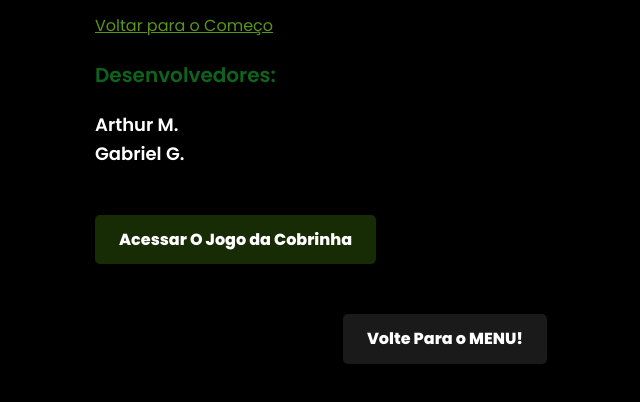
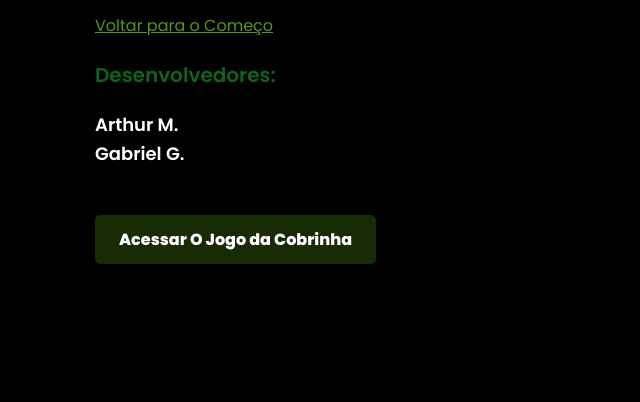
Before and after one commit to kiwik03-star/linkMySnakeGame, a plain HTML site: page index.html in a window 1280 px wide. Shown: the part 4098-4500 px from the top of the page, without its empty margins (195-835 px from the left). After the commit the page ends 4462 px from the top, so only its background shows below. Drawn offline with Linux system fonts and the light colour scheme.

Commit message:
Update index.html

```diff
--- a/index.html
+++ b/index.html
@@ -190,13 +190,6 @@
     <a href="https://snakegame.gg/pt/" class="botao">
         Acessar O Jogo da Cobrinha
     </a>
-
-    <div class="container-botao-voltar">
-        <a href="https://kiwik03-star.github.io/MeusLINKS/" class="botao" style="background-color: #1a1a1a;">
-            Volte Para o MENU!
-        </a>
-    </div>
-
 </div>
 
 </body>
```
